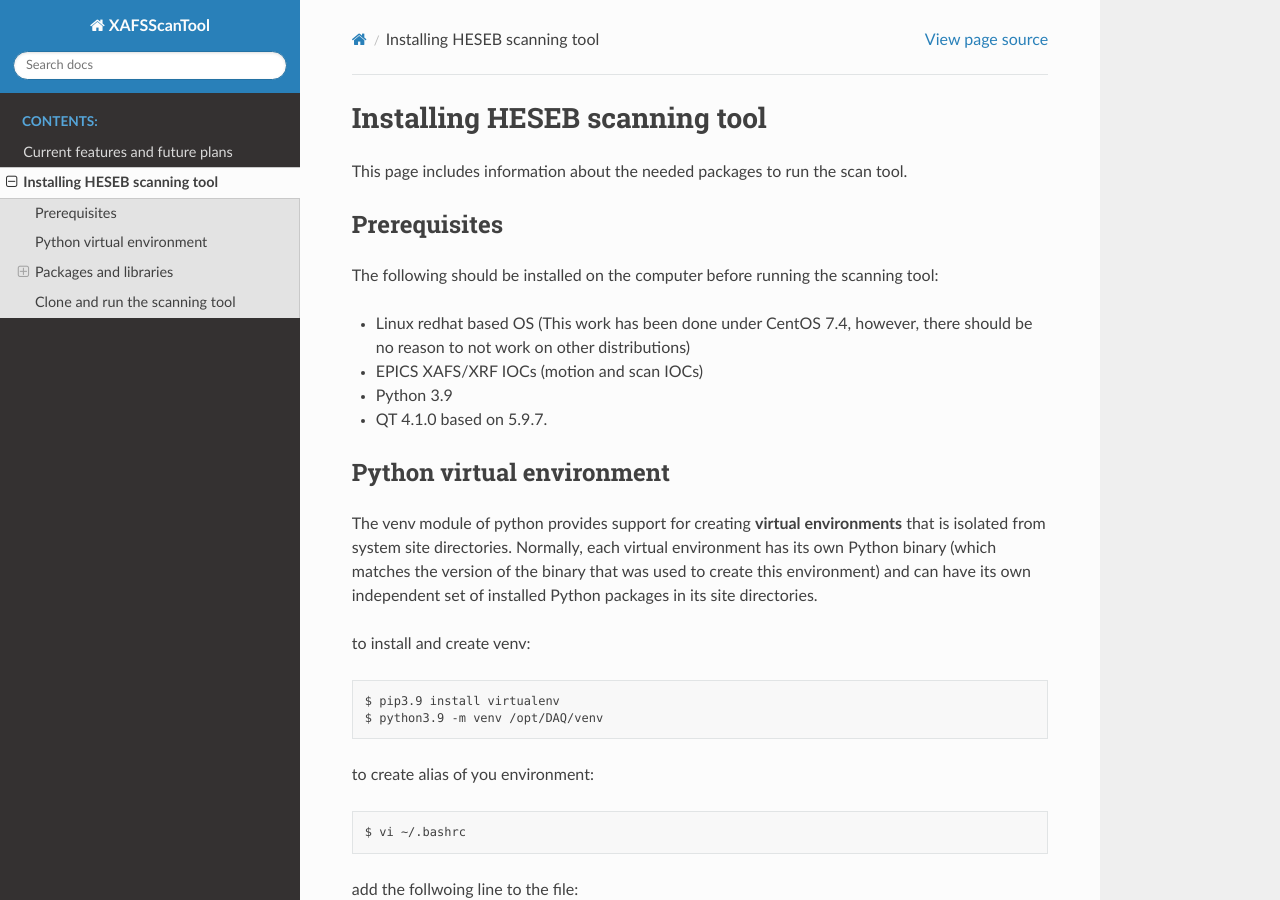
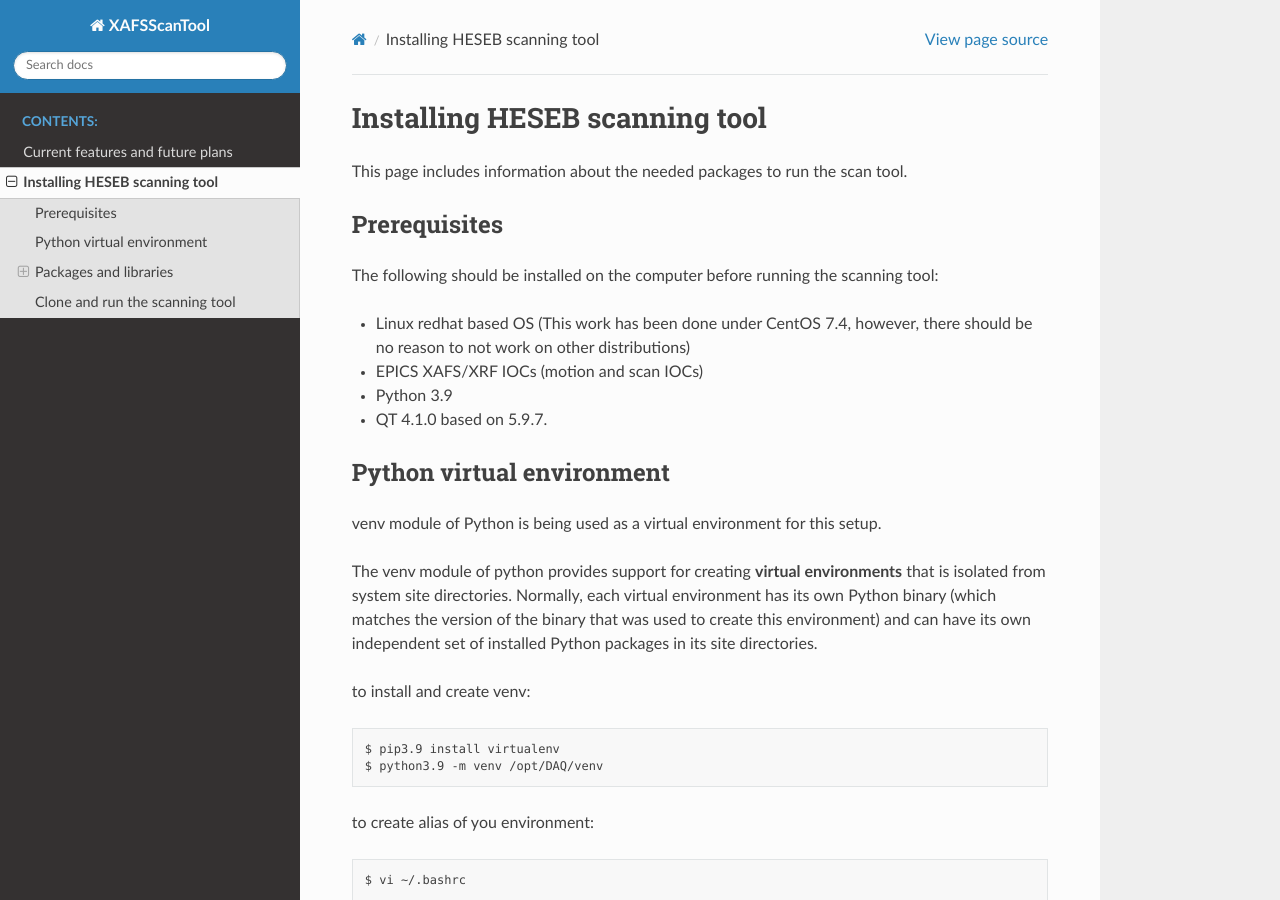
Before and after one commit to SESAME-Synchrotron/XAFSScanTool, a Sphinx documentation site: the page built from docs/source/install.rst, in a window 1280 px wide and 900 px high. Built offline with Sphinx 7.4.7 and the Read the Docs theme 2.0.0, drawn with Linux system fonts in a browser that asks for light colours.

Commit message:
Update install.rst

```diff
--- a/docs/source/install.rst
+++ b/docs/source/install.rst
@@ -16,6 +16,8 @@ The following should be installed on the computer before running the scanning to
 
 Python virtual environment
 ---------------------------
+venv module of Python is being used as a virtual environment for this setup.
+
 The venv module of python provides support for creating **virtual environments** that is isolated from system site directories. Normally, each virtual environment has its own Python binary (which matches the version of the binary that was used to create this environment) and can have its own independent set of installed Python packages in its site directories.
 
 to install and create venv:
```
